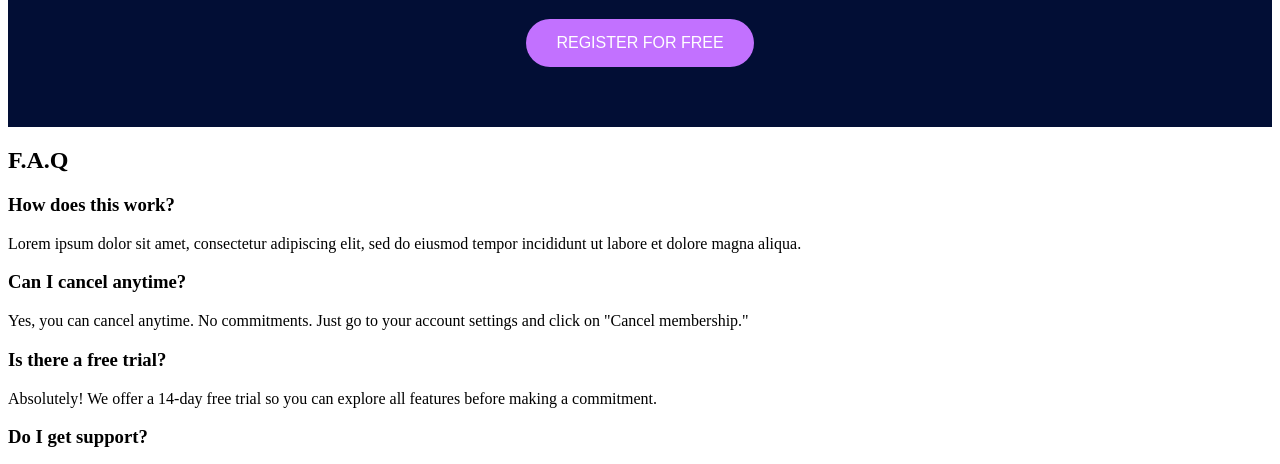
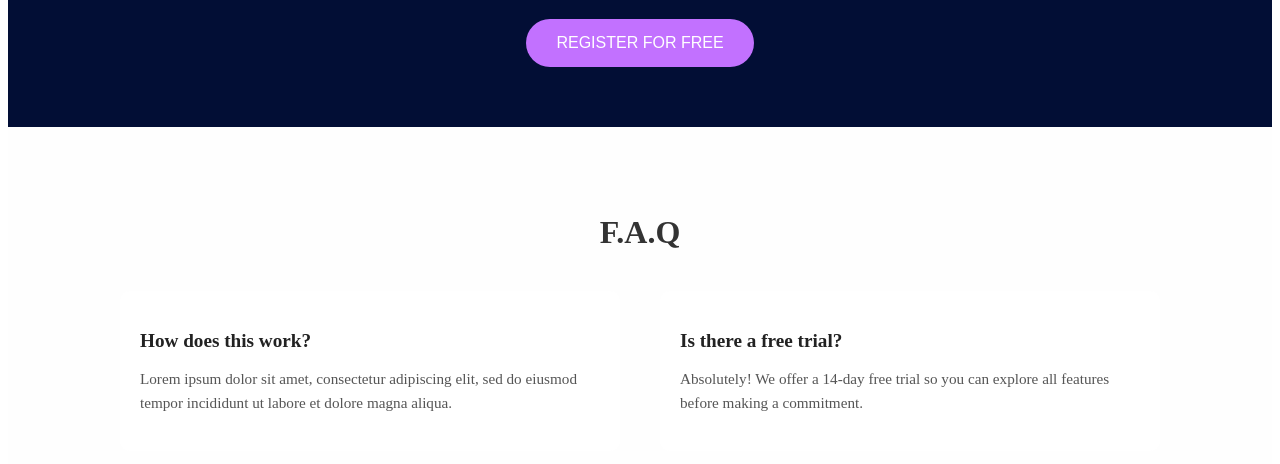
Before and after one commit to osariemeniyoha/alx_html_css, a plain HTML site: page css_advanced/index.html in a window 1280 px wide. Shown: the part 2050-2514 px from the top of the page. Drawn offline with Linux system fonts and the light colour scheme.

Commit message:
Add css style to the FAQ section

```diff
--- a/css_advanced/styles.css
+++ b/css_advanced/styles.css
@@ -307,3 +307,49 @@
 .register-btn:hover {
   background-color: #c271ff;
 }
+
+.faq-section {
+  padding: 60px 20px;
+  background-color: #fefefe;
+  text-align: center;
+}
+
+.faq-section h2 {
+  font-size: 2rem;
+  margin-bottom: 40px;
+  color: #333;
+}
+
+.faq-container {
+  display: flex;
+  gap: 40px;
+  justify-content: center;
+  flex-wrap: wrap;
+}
+
+.faq-column {
+  flex: 1;
+  min-width: 280px;
+  max-width: 500px;
+}
+
+.faq-item {
+  background-color: #fff;
+  border-radius: 10px;
+  padding: 20px;
+  margin-bottom: 30px;
+
+  text-align: left;
+}
+
+.faq-item h3 {
+  font-size: 1.2rem;
+  margin-bottom: 10px;
+  color: #222;
+}
+
+.faq-item p {
+  font-size: 0.95rem;
+  line-height: 1.6;
+  color: #555;
+}
```
